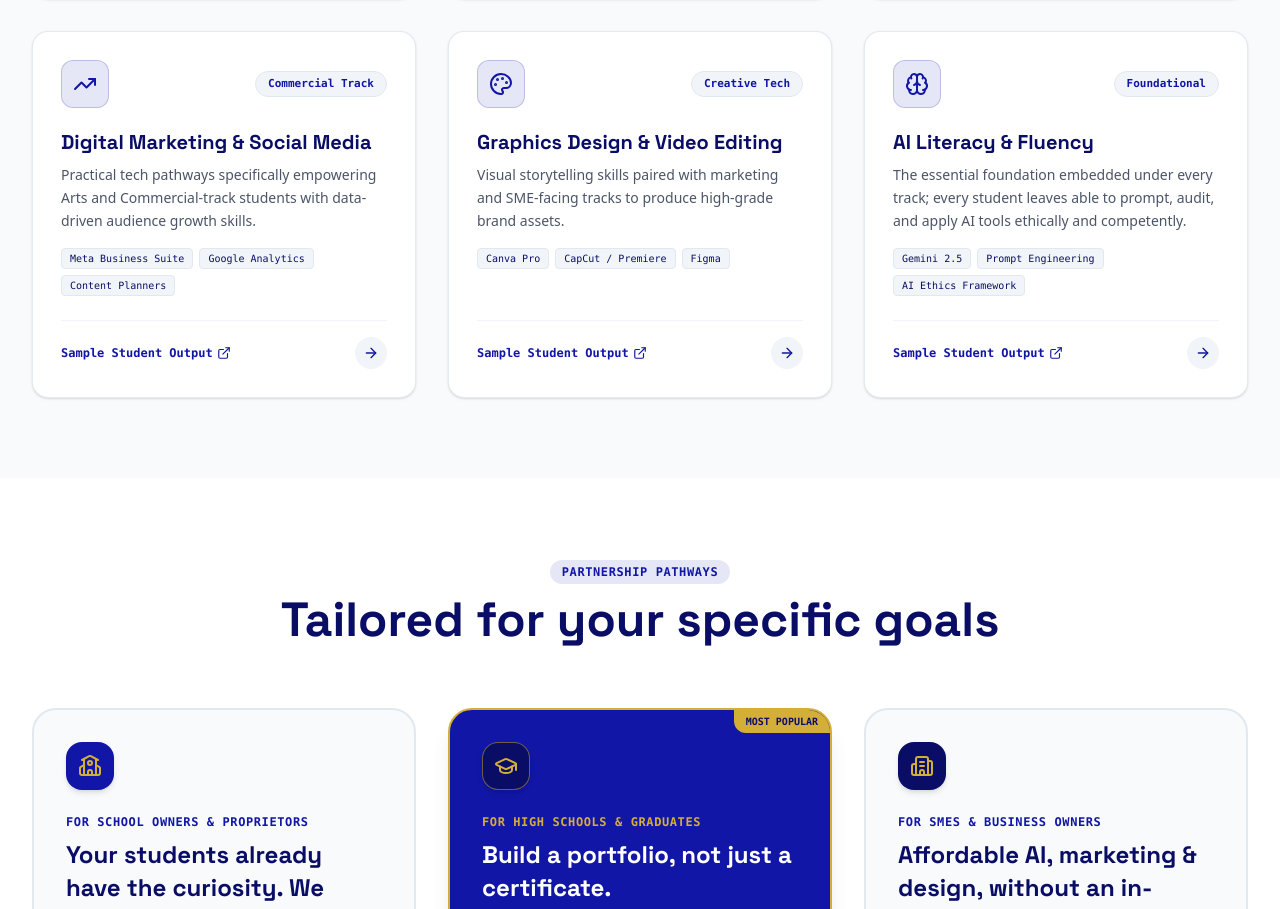
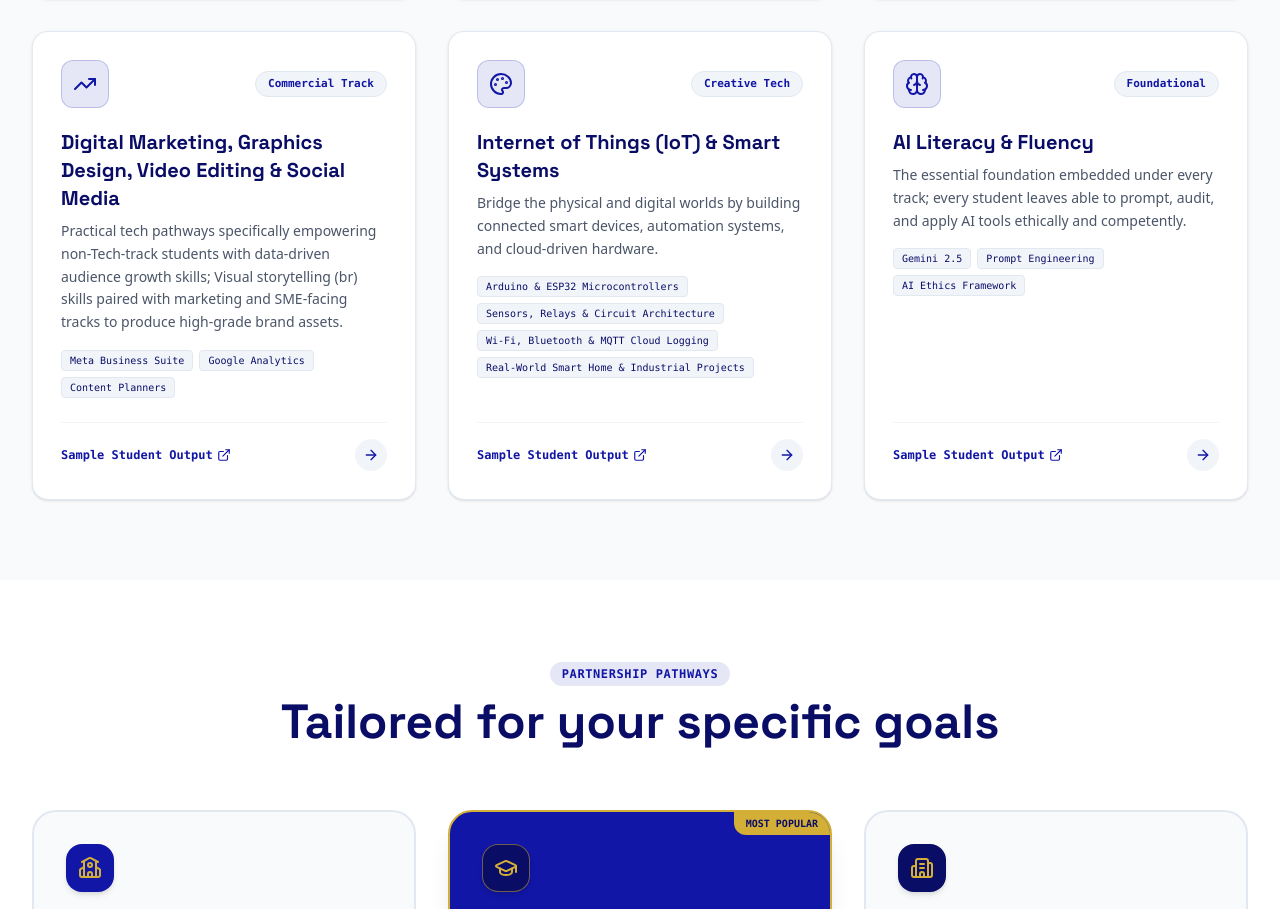
Before and after one commit to ogeitunu/sticktech_A, a React (Vite) app: page / in a window 1280 px wide. Shown: the part 4460-5369 px from the top of the page. Built offline with nearby package versions, Linux system fonts and the light colour scheme.

Commit message:
feat: update academy programs curriculum
Refactor Digital Marketing program to include design skills and replace Graphics/Video track with an IoT & AI program.

```diff
--- a/src/data/programsData.ts
+++ b/src/data/programsData.ts
@@ -53,23 +53,23 @@ export const PROGRAM_TRACKS: ProgramTrack[] = [
     badge: "Flagship Track"
   },
   {
-    id: "digital-marketing",
-    title: "Digital Marketing & Social Media",
+    id: "digital-marketing & Content Creation",
+    title: "Digital Marketing, Graphics Design, Video Editing & Social Media",
     iconName: "TrendingUp",
     category: "Academy",
-    description: "Practical tech pathways specifically empowering Arts and Commercial-track students with data-driven audience growth skills.",
+    description: "Practical tech pathways specifically empowering non-Tech-track students with data-driven audience growth skills; Visual storytelling (br) skills paired with marketing and SME-facing tracks to produce high-grade brand assets.",
     tools: ["Meta Business Suite", "Google Analytics", "Content Planners"],
     studentOutput: "Full multi-channel campaign strategy and ROI dashboard for a local business partner.",
     badge: "Commercial Track"
   },
   {
-    id: "graphics-video",
-    title: "Graphics Design & Video Editing",
+    id: "IOT & AI",
+    title: "Internet of Things (IoT) & Smart Systems",
     iconName: "Palette",
     category: "Academy",
-    description: "Visual storytelling skills paired with marketing and SME-facing tracks to produce high-grade brand assets.",
-    tools: ["Canva Pro", "CapCut / Premiere", "Figma"],
-    studentOutput: "Complete brand kit, social promo videos, and product catalog for SME clients.",
+    description: "Bridge the physical and digital worlds by building connected smart devices, automation systems, and cloud-driven hardware.",
+    tools: ["Arduino & ESP32 Microcontrollers", "Sensors, Relays & Circuit Architecture", "Wi-Fi, Bluetooth & MQTT Cloud Logging", "Real-World Smart Home & Industrial Projects"],
+    studentOutput: "Hardware & Cloud, STEM and product catalog for SME clients.",
     badge: "Creative Tech"
   },
   {
```
